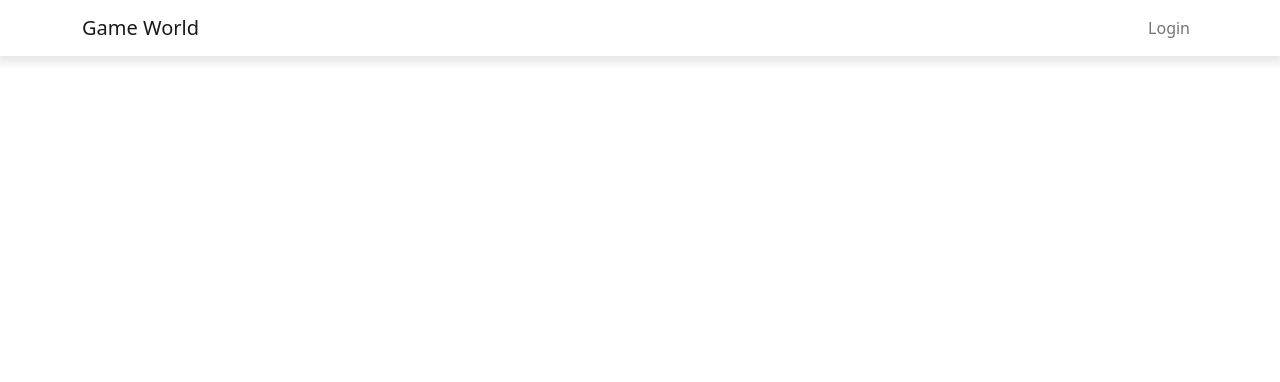
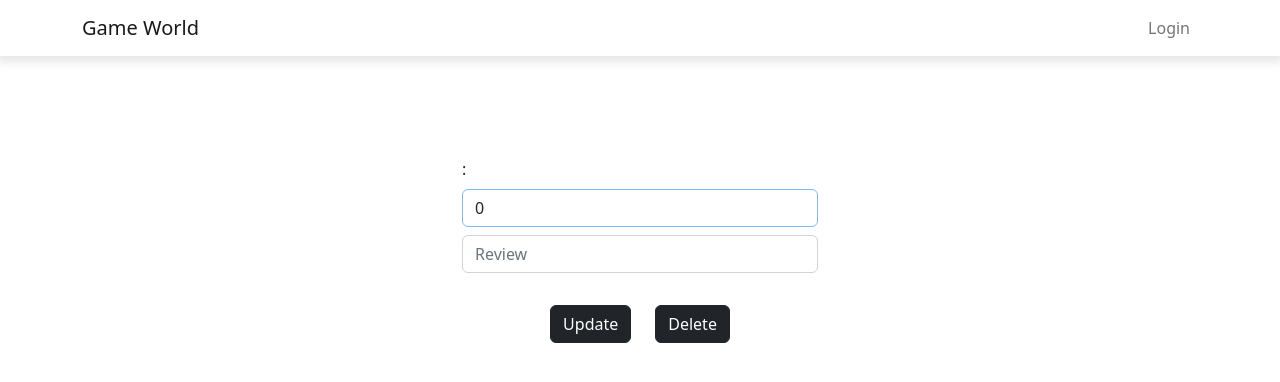
Before and after one commit to KevinZ-CS/phase-4-final-project-frontend, a React (Create React App) app: page /editReview/1 in a window 1280 px wide. Shown: the top 382 px of the page. Built offline with nearby package versions, Linux system fonts and the light colour scheme; no server answers.

Commit message:
Add patch and delete request to EditReviewForm component

```diff
--- a/src/components/EditReviewForm.jsx
+++ b/src/components/EditReviewForm.jsx
@@ -1,11 +1,135 @@
-import React, { useState } from "react";
+import React, { useState, useEffect } from "react";
 import 'bootstrap/dist/css/bootstrap.min.css';
 import { Form, Container, Row, Dropdown } from 'react-bootstrap';
 import { NavLink, useParams, useHistory } from "react-router-dom";
 
 function EditReviewForm() {
+
+    const [review, setReview] = useState('')
+    const [score, setScore] = useState(0)
+    const [username, setUsername] = useState('')
+    const [errors, setErrors] = useState([]);
+    const history = useHistory();
+    // const [game, setGame] = useState([])
+    const { id } = useParams();
+
+    useEffect(() => {
+        setErrors([]);
+        const fetchData = async () => {
+            const response = await fetch(`/reviews/${id}`);
+            const data = await response.json();
+            if (response.ok) {
+              console.log('ok')
+              console.log(data)
+              setUsername(data.username)
+              setScore(data.score)
+              setReview(data.comment)
+                } else {
+                    console.log(data.error)
+                    setErrors(data.error)
+                }
+        }
+        fetchData()
+    }, [])
+
+
+    async function handleSubmit(e) {
+        e.preventDefault();
+        setErrors([])
+        const response = await fetch(`/reviews/${id}`, {
+            method: "PATCH",
+            headers: {
+              "Content-Type": "application/json",
+            },
+            body: JSON.stringify({
+                score: score,
+                comment: review,
+            }),
+        })
+        const data = await response.json();
+        if (response.ok) {
+            console.log('ok')
+            console.log(data)
+            history.push(`/game/${data.game_id}`)
+            //  onLogin(data);
+            } else {
+                console.log('not ok')
+                console.log(data)
+             setErrors(data.errors);
+            }
+          }
+
+    async function handleDelete() {
+        setErrors([])
+        const response = await fetch(`/reviews/${id}`, {
+            method: "DELETE",
+        })
+        const data = await response.json();
+        if (response.ok) {
+            console.log('ok')
+            console.log(data)
+            history.push(`/MyAccount`)
+            //  onLogin(data);
+            } else {
+                console.log('not ok')
+                console.log(data)
+             setErrors(data.errors);
+            }
+          }
+
+
+
+
+
+    console.log(review)
+
+
     return (
-        <></>
+    <Container className="successmargins">
+    <Row>
+       <div className="col-md-4"></div>
+       <Form className="col-md-4" onSubmit={handleSubmit} >
+
+       <Form.Group className="mb-2" controlId="exampleForm.ControlInput3">
+        <Form.Label>{username}:</Form.Label>
+         <Form.Control
+           type="text"
+           placeholder="Score"
+           autoFocus
+           className="shadow-none login-input"
+           autoComplete="off"
+           onChange={(e) => setScore(e.target.value)}
+           value={score}
+           required
+       />
+        </Form.Group>
+
+        <Form.Group className="mb-2" controlId="exampleForm.ControlInput4">
+          <Form.Control
+           type="text"
+           placeholder="Review"
+           className="shadow-none login-input"
+           autoComplete="off"
+           onChange={(e) => setReview(e.target.value)}
+           value={review}
+           required
+         />
+         </Form.Group>
+
+         <p className={errors ? "errmsg" : "offscreen"} aria-live="assertive">{errors}</p>
+
+         <br />
+
+         <div id='login' className="text-center mb-3">
+         <button className="btn btn-dark me-4" type="submit" >Update</button>
+         <button className="btn btn-dark" type="button" onClick={handleDelete}>Delete</button>
+         </div>
+
+
+         </Form>
+      </Row>
+
+    </Container>
     )
 }
 
--- a/src/components/ReviewForm.jsx
+++ b/src/components/ReviewForm.jsx
@@ -41,9 +41,9 @@ function ReviewForm({ user }) {
             }
           }
 
-    function handleChange(e) {
-        setScore(e.target.value)
-    }
+    // function handleChange(e) {
+    //     setScore(e.target.value)
+    // }
 
 
     return (
@@ -53,7 +53,7 @@ function ReviewForm({ user }) {
        <div className="col-md-4"></div>
        <Form className="col-md-4"  onSubmit={handleSubmit}>
 
-       <Dropdown className="mb-2">
+       {/* <Dropdown className="mb-2">
       <Dropdown.Toggle variant="dark" id="dropdown-basic">
       {score ? score : `Score`}
       </Dropdown.Toggle>
@@ -71,12 +71,12 @@ function ReviewForm({ user }) {
                 <Dropdown.Item as='button' value='9' onClick={handleChange} >9</Dropdown.Item>
                 <Dropdown.Item as='button' value='10' onClick={handleChange} >10</Dropdown.Item>
             </Dropdown.Menu>
-    </Dropdown>
+    </Dropdown> */}
 
-       {/* <Form.Group className="mb-2" controlId="exampleForm.ControlInput3">
+       <Form.Group className="mb-2" controlId="exampleForm.ControlInput3">
         <Form.Label>Score:</Form.Label>
          <Form.Control
-           type="text"
+           type="number"
            autoFocus
            className="shadow-none login-input"
            autoComplete="off"
@@ -84,7 +84,7 @@ function ReviewForm({ user }) {
            value={score}
            required
        />
-        </Form.Group> */}
+        </Form.Group>
 
         <Form.Group className="mb-2" controlId="exampleForm.ControlInput4">
           <Form.Control
```
